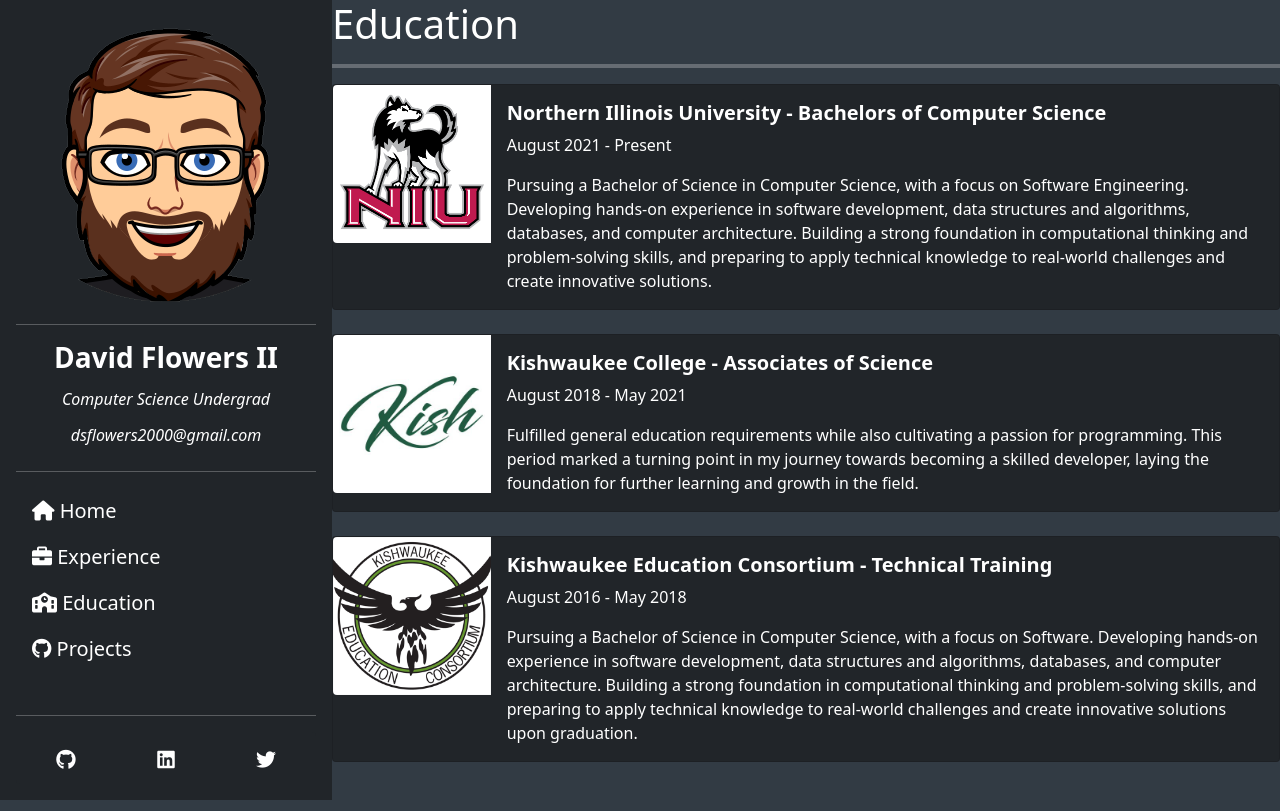
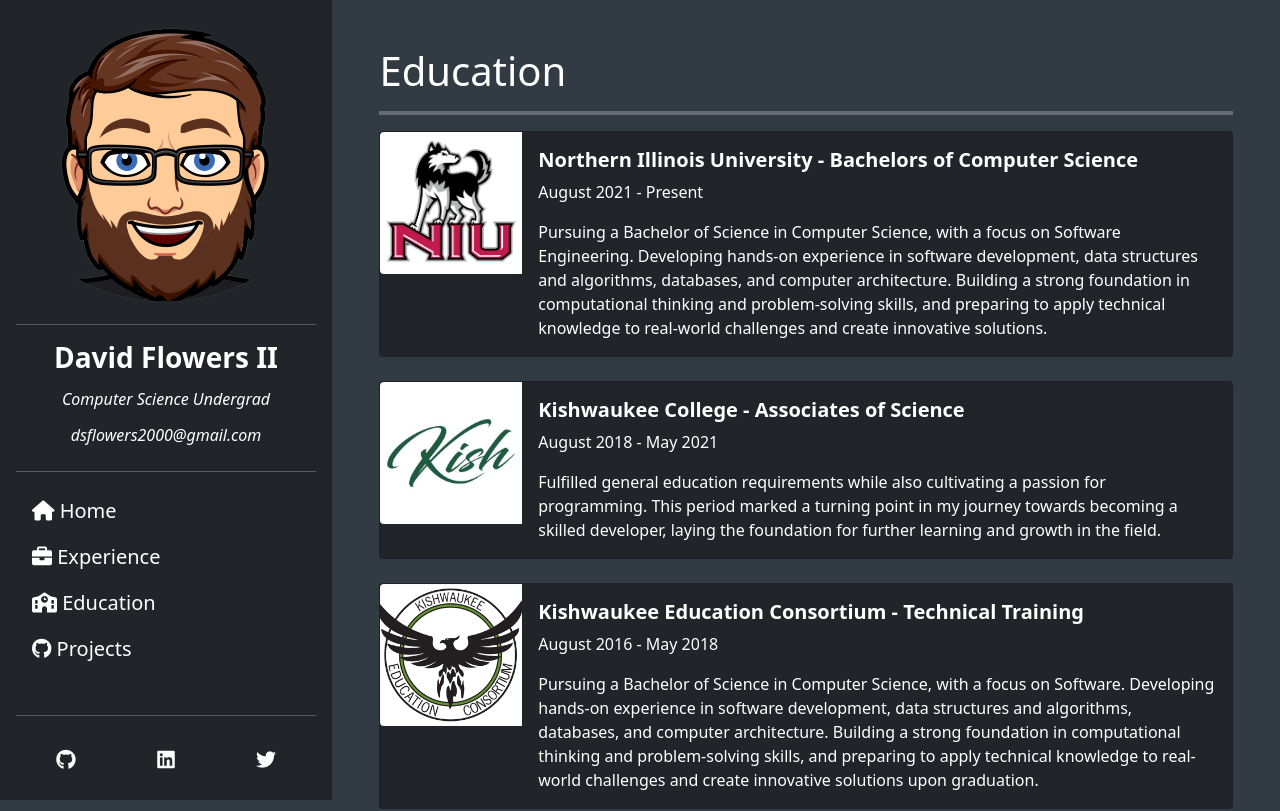
Before and after one commit to Master449/resume-overhaul, a Vue app: page /education in a window 1280 px wide. Shown: the top 811 px of the page. Built offline with nearby package versions, Linux system fonts and the light colour scheme.

Commit message:
Need to fix the sidebar, needs to stick

```diff
--- a/index.html
+++ b/index.html
@@ -6,6 +6,7 @@
     <meta name="viewport" content="width=device-width, initial-scale=1.0">
     <link href="https://cdn.jsdelivr.net/npm/bootstrap@5.0.2/dist/css/bootstrap.min.css" rel="stylesheet" />
     <link href="https://cdnjs.cloudflare.com/ajax/libs/font-awesome/6.0.0/css/all.min.css" rel="stylesheet" />
+    <link href="/css/main.css" rel="stylesheet" />
     <title>Vite App</title>
   </head>
   <body>
--- a/src/assets/main.css
+++ b/public/css/main.css
@@ -21,12 +21,15 @@ body {
   display: flex;
   height: 100vh;
   flex-direction: row;
+  position: -webkit-sticky;
+  position: sticky;
 }
 
 .flex-items:nth-child(1) {
   flex: 1;
   flex-grow: 0;
   flex-shrink: 1;
+  position: sticky;
 }
 
 .flex-items:nth-child(2) {
--- a/src/App.vue
+++ b/src/App.vue
@@ -5,47 +5,7 @@ import { RouterLink, RouterView } from 'vue-router'
 <template>
   <div class="flex-container">
     <div class="flexitems">
-  <div id="mobile" v-if="isMobile">
-    <nav class="navbar navbar-expand-lg navbar-dark bg-dark">
-      <div class="container-fluid">
-        <a class="navbar-brand" href="#">
-          <img src="/img/avatar.png" alt="" width="40" />
-          David Flowers II</a>
-        <button class="navbar-toggler" type="button" data-bs-toggle="collapse" data-bs-target="#navbarSupportedContent"
-          aria-controls="navbarSupportedContent" aria-expanded="false" aria-label="Toggle navigation">
-          <span class="navbar-toggler-icon"></span>
-        </button>
-        <div class="collapse navbar-collapse" id="navbarSupportedContent">
-          <ul class="navbar-nav me-auto mb-2 mb-lg-0">
-            <li class="nav-item">
-              <a href="#" class="nav-link active" aria-current="page">
-                <i class="fa-solid fa-house"></i> Home
-              </a>
-            </li>
-            <li class="nav-item">
-              <a href="#" class="nav-link text-white">
-                <i class="fa-solid fa-briefcase"></i>
-                Experience
-              </a>
-            </li>
-            <li class="nav-item">
-              <a href="#" class="nav-link text-white">
-                <i class="fa-solid fa-school"></i>
-                Education
-              </a>
-            </li>
-            <li class="nav-item">
-              <a href="#" class="nav-link text-white">
-                <i class="fa-brands fa-github"></i>
-                Projects
-              </a>
-            </li>
-          </ul>
-        </div>
-      </div>
-    </nav>
-  </div>
-  <div id="Nav-Not-Mobile" v-else>
+      <div id="Nav-Not-Mobile">
         <div id="navbar" class="d-flex flex-column flex-shrink-0 p-3 text-white bg-dark">
           <img src="/img/avatar.png" />
           <hr>
@@ -86,54 +46,16 @@ import { RouterLink, RouterView } from 'vue-router'
 </template>
 
 <style>
-html {
-  height: 100vh;
-}
-
-* {
-  box-sizing: border-box;
-}
-
-body {
-  background-color: #323b44;
-  color: white;
-  margin: 0;
-}
-
-.card {
-  background-color: #212529;
-  color: white;
-}
-
-.flex-container {
-  display: flex;
-  height: 100vh;
-  flex-direction: row;
-}
-
-.flex-items:nth-child(1) {
-  flex: 1;
-  flex-grow: 0;
-  flex-shrink: 1;
-}
-
-.flex-items:nth-child(2) {
-  display: block;
-  flex-grow: 1;
-  flex-shrink: 1;
-  flex-basis: auto;
-  margin: 5%;
-}
-
 #navbar {
   height: 100%;
   width: 100%;
+  position: -webkit-sticky;
+  position: sticky;
 }
 
 #Nav-Not-Mobile {
   margin: 0;
   padding: 0;
-  min-height: 100vh;
   height: 100vh;
 }
 
@@ -151,17 +73,4 @@ body {
   height: 100%;
   font-size: 20px;
 }
-
-.mobileImg {
-  height: 5%;
-  margin: 0;
-}
-
-#mobile {
-  margin: 0;
-  padding: 0;
-  z-index: 2;
-  position: absolute;
-  width: 100%;
-}
 </style>
--- a/src/components/Education.vue
+++ b/src/components/Education.vue
@@ -29,6 +29,30 @@ export default {
                     start: "August 2016",
                     end: "May 2018",
                     info: "Pursuing a Bachelor of Science in Computer Science, with a focus on Software. Developing hands-on experience in software development, data structures and algorithms, databases, and computer architecture. Building a strong foundation in computational thinking and problem-solving skills, and preparing to apply technical knowledge to real-world challenges and create innovative solutions upon graduation."
+                },
+                {
+                    logo: "/img/KEC.png",
+                    name: "Kishwaukee Education Consortium",
+                    study: "Technical Training",
+                    start: "August 2016",
+                    end: "May 2018",
+                    info: "Pursuing a Bachelor of Science in Computer Science, with a focus on Software. Developing hands-on experience in software development, data structures and algorithms, databases, and computer architecture. Building a strong foundation in computational thinking and problem-solving skills, and preparing to apply technical knowledge to real-world challenges and create innovative solutions upon graduation."
+                },
+                {
+                    logo: "/img/KEC.png",
+                    name: "Kishwaukee Education Consortium",
+                    study: "Technical Training",
+                    start: "August 2016",
+                    end: "May 2018",
+                    info: "Pursuing a Bachelor of Science in Computer Science, with a focus on Software. Developing hands-on experience in software development, data structures and algorithms, databases, and computer architecture. Building a strong foundation in computational thinking and problem-solving skills, and preparing to apply technical knowledge to real-world challenges and create innovative solutions upon graduation."
+                },
+                {
+                    logo: "/img/KEC.png",
+                    name: "Kishwaukee Education Consortium",
+                    study: "Technical Training",
+                    start: "August 2016",
+                    end: "May 2018",
+                    info: "Pursuing a Bachelor of Science in Computer Science, with a focus on Software. Developing hands-on experience in software development, data structures and algorithms, databases, and computer architecture. Building a strong foundation in computational thinking and problem-solving skills, and preparing to apply technical knowledge to real-world challenges and create innovative solutions upon graduation."
                 }
             ]
         }
@@ -47,7 +71,7 @@ export default {
 </script>
 
 <template>
-    <div id="Non-Mobile" v-if="!isMobile">
+<div id="contain">
     <h1>Education</h1>
     <hr />
     <div class="card mb-4" v-for="(school, index) in Education" :key="index">
@@ -65,25 +89,6 @@ export default {
         </div>
     </div>
 </div>
-    <div id="Mobile" v-else>
-        <h1>Education</h1>
-        <hr />
-        <div class="card mb-4" v-for="(school, index) in Education" :key="index">
-            <div class="row g-2">
-                <div class="col-md-2">
-                    <img :src="school.logo" class="img-fluid rounded-start" :alt="school.name">
-                </div>
-                <div class="col">
-                    <div class="card-body">
-                        <h5 class="card-title"><strong>{{ school.name }}</strong></h5>
-                        <h4 class="card-text">{{ school.study }}</h4>
-                        <p class="card-text">{{ school.start }} - {{ school.end }}</p>
-                        <p class="card-text">{{ school.info }}</p>
-                    </div>
-                </div>
-            </div>
-        </div>
-    </div>
 </template>
 
 <style scoped>
@@ -92,7 +97,7 @@ hr {
     border: 2px solid white;
 }
 
-#Mobile {
-    margin-top: 20%;
+#contain {
+    margin: 5%;
 }
 </style>
--- a/src/main.ts
+++ b/src/main.ts
@@ -1,5 +1,3 @@
-import './assets/main.css'
-
 import { createApp } from 'vue'
 import App from './App.vue'
 import router from './router'
```
Also changed, not shown: 1 other file (tests, documents, lock files or other folders). Lines whose indentation alone changed are shown as unchanged.
